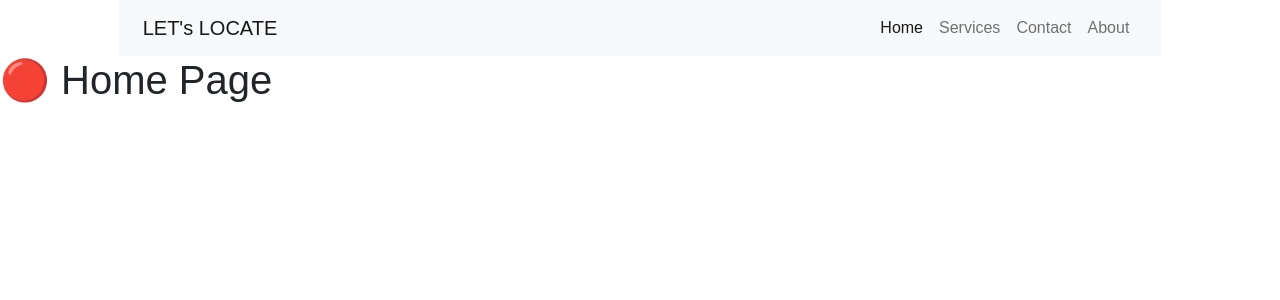
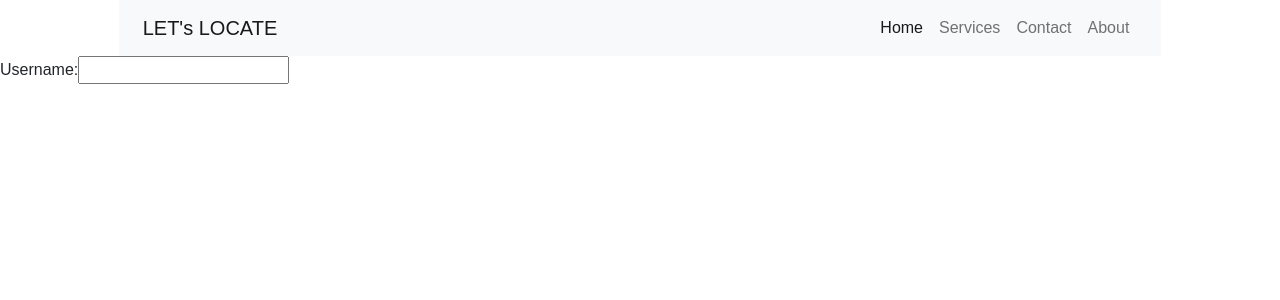
Before and after one commit to EkuDS1/twitter-user-locator, a React (Create React App) app in the folder interface/my-app/: page / in a window 1280 px wide. Shown: the top 300 px of the page. Built offline with nearby package versions, Linux system fonts and the light colour scheme; no server answers; a web font is replaced by a local one.

Commit message:
Textbox added

```diff
--- a/interface/my-app/src/Home.jsx
+++ b/interface/my-app/src/Home.jsx
@@ -15,10 +15,15 @@ const Home = () => {
 
   return (
     <div>
+		<form>
+			<label>
+				Username:
+				<input type="text" name="username"/>
+			</label>
+		</form>
+	</div>
 
-      <h1>🔴 Home Page</h1>
-      <p>{JSON.stringify(getMessage.data)}</p>
-    </div>
+
   );
 }
 
```
